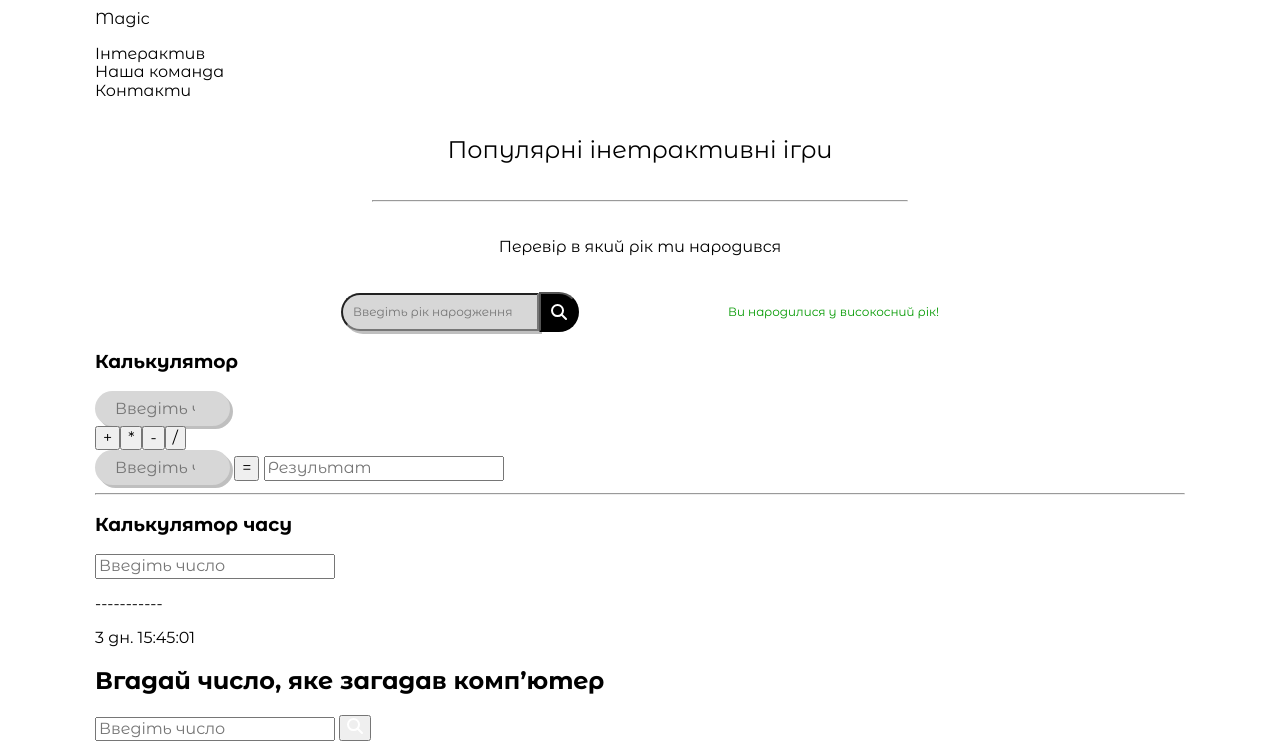
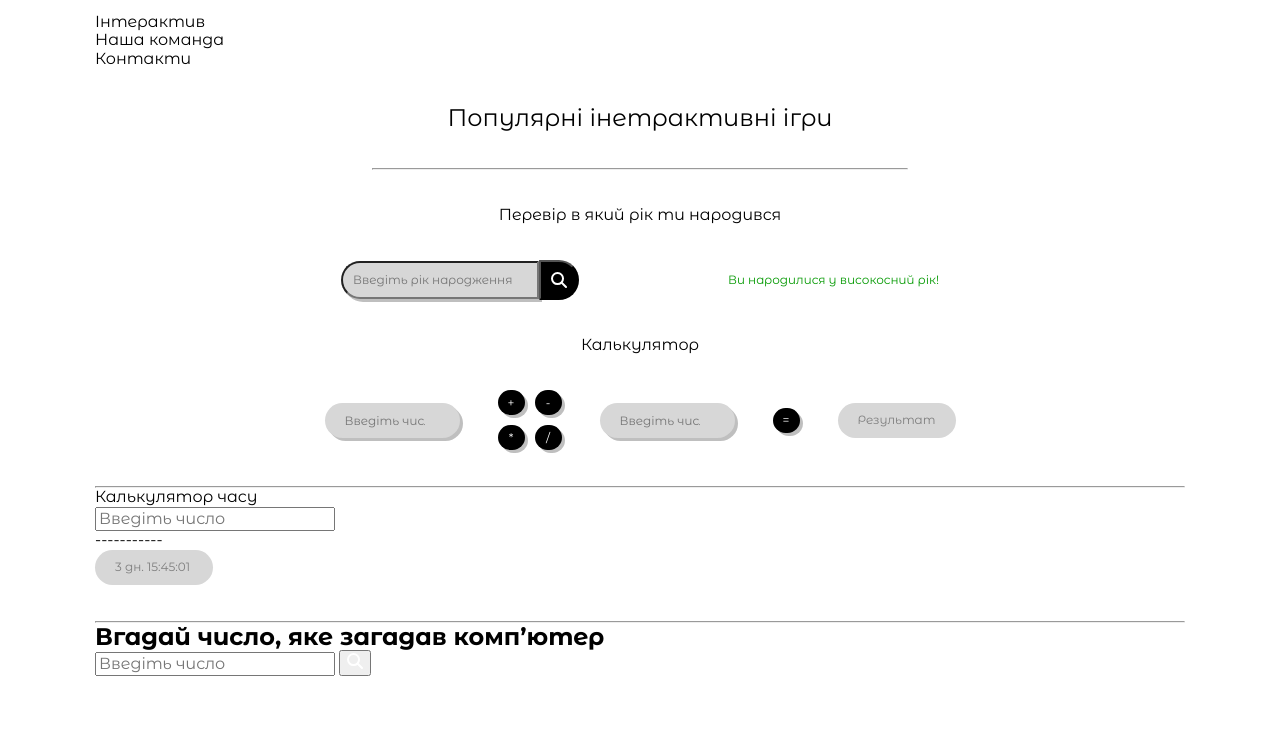
Before and after one commit to Nazariy150286/GameJS, a website built with Parcel: page src/index.html in a window 1280 px wide. Shown: the part 80-821 px from the top of the page. After the commit the page ends 800 px from the top, so only its background shows below. Built offline with nearby package versions, Linux system fonts and the light colour scheme.

Commit message:
Merge branch 'main' of https://github.com/Nazariy150286/GameJS into calculator

```diff
--- a/src/index.html
+++ b/src/index.html
@@ -5,13 +5,14 @@
     <meta name="viewport" content="width=device-width, initial-scale=1.0" />
     <title>Page title</title>
 
-    <link rel="preconnect" href="https://fonts.googleapis.com">
-    <link rel="preconnect" href="https://fonts.gstatic.com" crossorigin>
-    <link href="https://fonts.googleapis.com/css2?family=Inter:wght@100..900&family=Montserrat+Alternates:ital,wght@0,100;0,200;0,300;0,400;0,500;0,600;0,700;0,800;0,900;1,100;1,200;1,300;1,400;1,500;1,600;1,700;1,800;1,900&family=Sacramento&display=swap" rel="stylesheet">
-
+    <link rel="preconnect" href="https://fonts.googleapis.com" />
+    <link rel="preconnect" href="https://fonts.gstatic.com" crossorigin />
+    <link
+      href="https://fonts.googleapis.com/css2?family=Inter:wght@100..900&family=Montserrat+Alternates:ital,wght@0,100;0,200;0,300;0,400;0,500;0,600;0,700;0,800;0,900;1,100;1,200;1,300;1,400;1,500;1,600;1,700;1,800;1,900&family=Sacramento&display=swap"
+      rel="stylesheet"
+    />
 
     <link rel="stylesheet" href="./sass/index.scss" />
-
   </head>
   <body>
     <!-- ❗️❗️❗️ Add partials like so for every page -->
@@ -20,6 +21,6 @@
     <include src="./partials/sections/calculator.html"></include>
     <include src="./partials/sections/randnum.html"></include>
 
-    <script src="./js/index.js"></script>
+    <script type="module" src="./js/index.js"></script>
   </body>
 </html>
--- a/src/js/index.js
+++ b/src/js/index.js
@@ -1 +1 @@
-import './year'
+import './year.js';
--- a/src/partials/sections/calculator.html
+++ b/src/partials/sections/calculator.html
@@ -1,33 +1,30 @@
 <section class="calculator">
   <div class="container">
-    <h3 class="caclculator__title">Калькулятор</h3>
-    <form class="calculator__form">
+    <div class="calculator__block">
+      <h2 class="calculator__title">Калькулятор</h2>
+      <div class="calculator__subblock">
         <input
           type="number"
-        class="calculator__form-number"
+          class="calculator__block-number"
           placeholder="Введіть число"
         />
-      <div class="div calculator__form-btn-block">
-        <button class="calculator__form-btn">+</button
-        ><button class="calculator__form-btn">*</button
-        ><button class="calculator__form-btn">-</button
-        ><button class="calculator__form-btn">/</button>
+        <div class="calculator__btn-block">
+          <button class="calculator__btn">+</button
+          ><button class="calculator__btn">*</button
+          ><button class="calculator__btn">-</button
+          ><button class="calculator__btn">/</button>
         </div>
         <input
           type="number"
-        class="calculator__form-number"
+          class="calculator__block-number"
           placeholder="Введіть число"
         />
-      <button class="calculator__form-btn">=</button>
-      <input
-        type="number"
-        class="calculator__form-result"
-        placeholder="Результат"
-      />
-    </form>
-    <hr />
-    <h3 class="calculator__title">Калькулятор часу</h3>
-    <form class="calculator__time-form">
+        <button class="calculator__result-btn">=</button>
+        <p class="calculator__result">Результат</p>
+      </div>
+      <hr class="calculator__hr" />
+      <h2 class="calculator__subtitle">Калькулятор часу</h2>
+      <div class="calculator__time-block">
         <input
           type="number"
           class="calculator__time-input"
@@ -36,6 +33,8 @@
         <btn class="calculator__time-search"></btn>
         <p>-----------</p>
         <p class="calculator__result">3 дн. 15:45:01</p>
-    </form>
+      </div>
+    </div>
+    <hr class="calculator__hr" />
   </div>
 </section>
--- a/src/sass/sections/_calculator.scss
+++ b/src/sass/sections/_calculator.scss
@@ -1,13 +1,87 @@
 .calculator {
-  &__form-number {
+  &__block-number {
     border-radius: 20px;
     padding: 10px 20px;
     width: 135px;
     height: 35px;
 
-    box-shadow: 3px 3px 0 0 rgba(0, 0, 0, 0.25);
-    background: #d7d7d7;
+    box-shadow: 3px 3px 0 0 $color2;
+    background: $color1;
     outline: none;
     border: none;
+
+    font-weight: 400;
+    font-size: 12px;
+    color: $color4;
+  }
+  &__btn-block {
+    display: flex;
+    align-items: center;
+    justify-content: center;
+    flex-flow: column wrap;
+    gap: 10px;
+    height: 60px;
+  }
+  &__btn {
+    border-radius: 20px;
+    padding: 5px 10px;
+    width: 27px;
+    height: 25px;
+
+    box-shadow: 3px 3px 0 0 $color2;
+    background: $color3;
+    border: none;
+
+    font-weight: 400;
+    font-size: 12px;
+    color: $color5;
+    cursor: pointer;
+  }
+  &__result-btn {
+    border-radius: 20px;
+    padding: 5px 10px;
+    width: 27px;
+    height: 25px;
+
+    box-shadow: 3px 3px 0 0 $color2;
+    background: $color3;
+    border: none;
+
+    font-weight: 400;
+    font-size: 12px;
+    color: $color5;
+    cursor: pointer;
+  }
+  &__result {
+    border-radius: 20px;
+    padding: 10px 20px;
+    width: 118px;
+    height: 35px;
+    background: $color1;
+
+    font-weight: 400;
+    font-size: 12px;
+    color: $color4;
+  }
+  &__subblock {
+    display: flex;
+    gap: 38px;
+    align-items: center;
+    justify-content: center;
+    padding: 36px 0 36px;
+  }
+  &__title {
+    font-weight: 400;
+    font-size: 16px;
+    color: $color3;
+    text-align: center;
+  }
+  &__subtitle {
+    font-weight: 400;
+    font-size: 16px;
+    color: $color3;
+  }
+  &__block {
+    padding: 36px 0 36px;
   }
 }
--- a/src/sass/utils/_colors.scss
+++ b/src/sass/utils/_colors.scss
@@ -0,0 +1,5 @@
+$color1: #d7d7d7;
+$color2: rgba(0, 0, 0, 0.25);
+$color3: #000;
+$color4: #7e7e7e;
+$color5: #fff;
--- a/src/sass/utils/_general.scss
+++ b/src/sass/utils/_general.scss
@@ -3,11 +3,16 @@ img {
   height: auto;
   display: block;
 }
-
+p {
+  margin: 0;
+}
 ul,
 ol {
   list-style-type: none;
   padding: 0;
+}
+hr {
+  margin: auto;
 }
 
 a {
@@ -19,7 +24,15 @@ a {
 }
 
 body {
-    font-family: "Montserrat Alternates", sans-serif;
+  font-family: 'Montserrat Alternates', sans-serif;
+}
+h1,
+h2,
+h3,
+h4,
+h5,
+h6 {
+  margin: 0;
 }
 
 .container {
```
Lines whose indentation alone changed are shown as unchanged.
